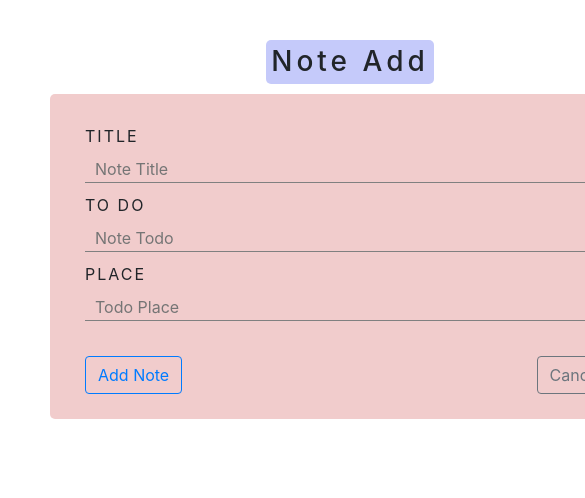
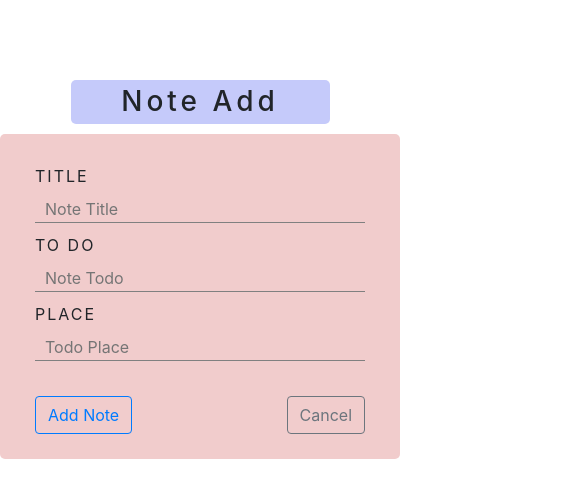
Before and after one commit to PortableSAM/NoteApp, a React (Create React App) app: page /create in a window 390 px wide. Shown: the top 498 px of the page, 585 px wide, since content can reach past the window. Built offline with nearby package versions, Linux system fonts and the light colour scheme; no server answers.

Commit message:
CSS 수정

```diff
--- a/src/Components/NoteApp.css
+++ b/src/Components/NoteApp.css
@@ -36,7 +36,7 @@
   margin-top: 15px;
   padding-left: 20px;
   width: 90%;
-  height: 110px;
+  height: auto;
   display: flex;
   flex-direction: row;
   justify-content: space-between;
@@ -53,6 +53,9 @@
   padding-right: 20px;
   align-self: center;
 }
+button {
+  outline: none;
+}
 
 @media screen and (max-width: 450px) {
   .container {
--- a/src/Components/NoteForm.css
+++ b/src/Components/NoteForm.css
@@ -47,6 +47,7 @@
   border: none;
   border-bottom: 1px solid gray;
   background: none;
+  outline: none;
 }
 .form-item label {
   letter-spacing: 2px;
@@ -62,3 +63,19 @@
   padding-right: 10px;
   text-decoration: none;
 }
+.form-btn button {
+  outline: none;
+}
+
+@media screen and (max-width: 450px) {
+  .form {
+    margin-top: 70px;
+    width: 400px;
+  }
+  .form-title h3 {
+    width: 70%;
+  }
+  .form-container {
+    width: 400px;
+  }
+}
```
